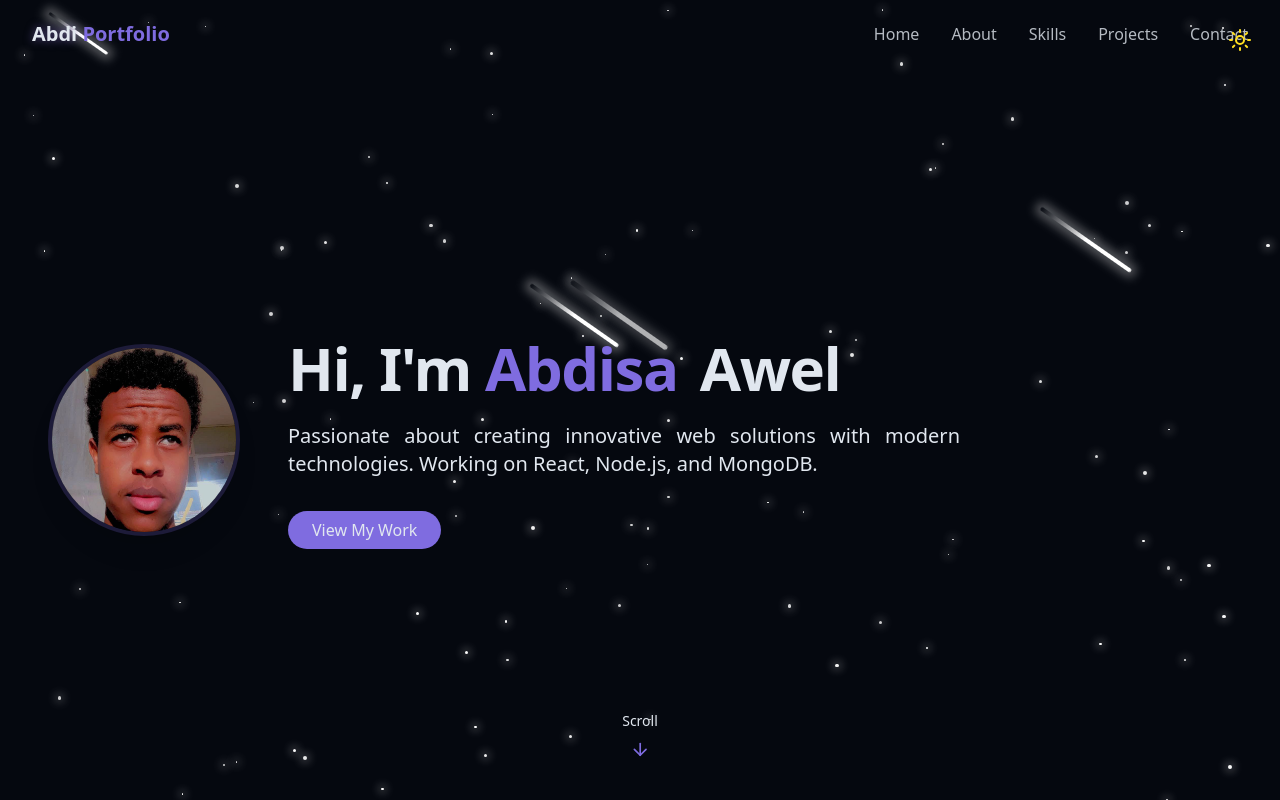
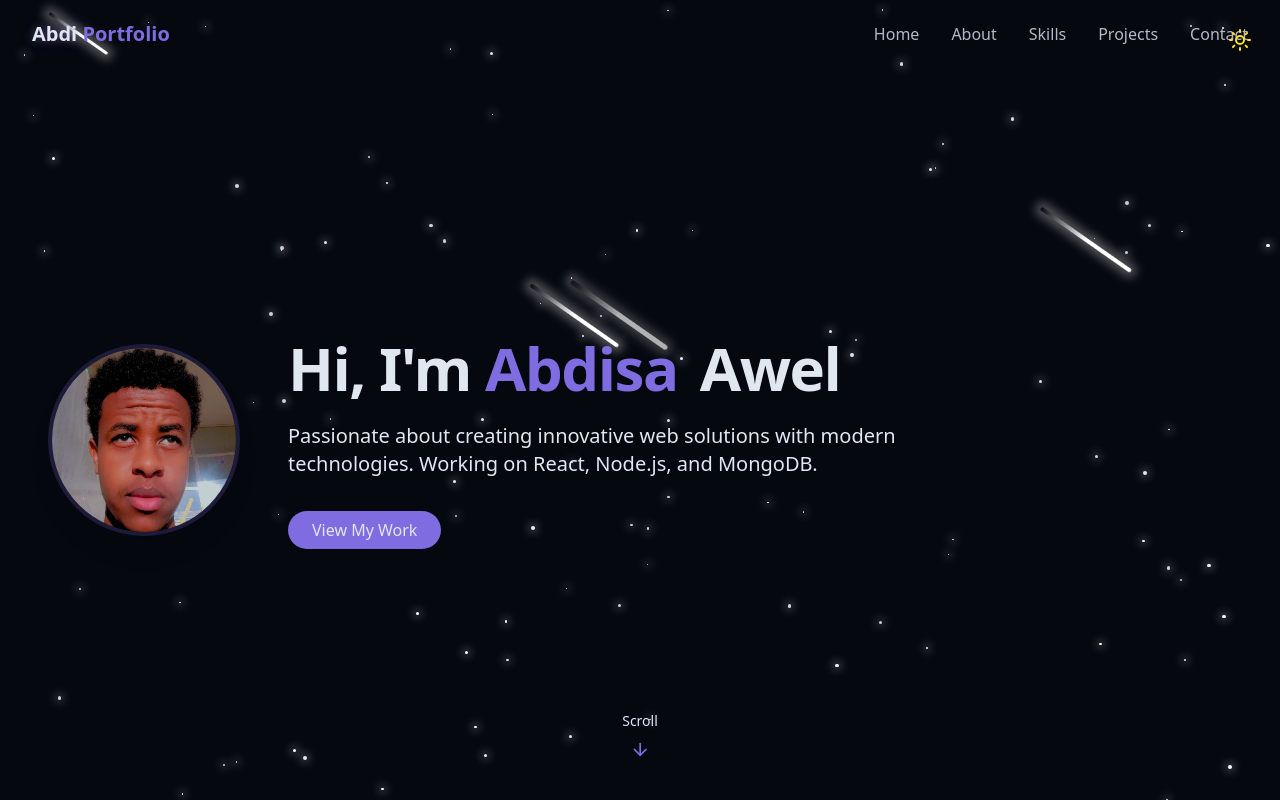
Before and after one commit to abdi-a/my-portfolio-by-React, a React (Vite) app in the folder my portfolio/: page / in a window 1280 px wide. Shown: the top 800 px of the page. Built offline with nearby package versions, Linux system fonts and the light colour scheme.

Commit message:
Remove text-justify from HeroSection paragraph
The text-justify class was removed from the paragraph in HeroSection.jsx to improve text alignment and appearance.

```diff
--- a/my portfolio/src/components/HeroSection.jsx
+++ b/my portfolio/src/components/HeroSection.jsx
@@ -29,7 +29,7 @@ export const HeroSection = () => {
             </span>
           </h1>
 
-          <p className="text-lg md:text-xl text-muted-foreground max-w-2xl mx-auto md:mx-0 text-justify opacity-0 animate-fade-in-delay-3">
+          <p className="text-lg md:text-xl text-muted-foreground max-w-2xl mx-auto md:mx-0 opacity-0 animate-fade-in-delay-3">
          Passionate about creating innovative web solutions with modern technologies. Working on React, Node.js, and MongoDB.
           </p>
 
```
